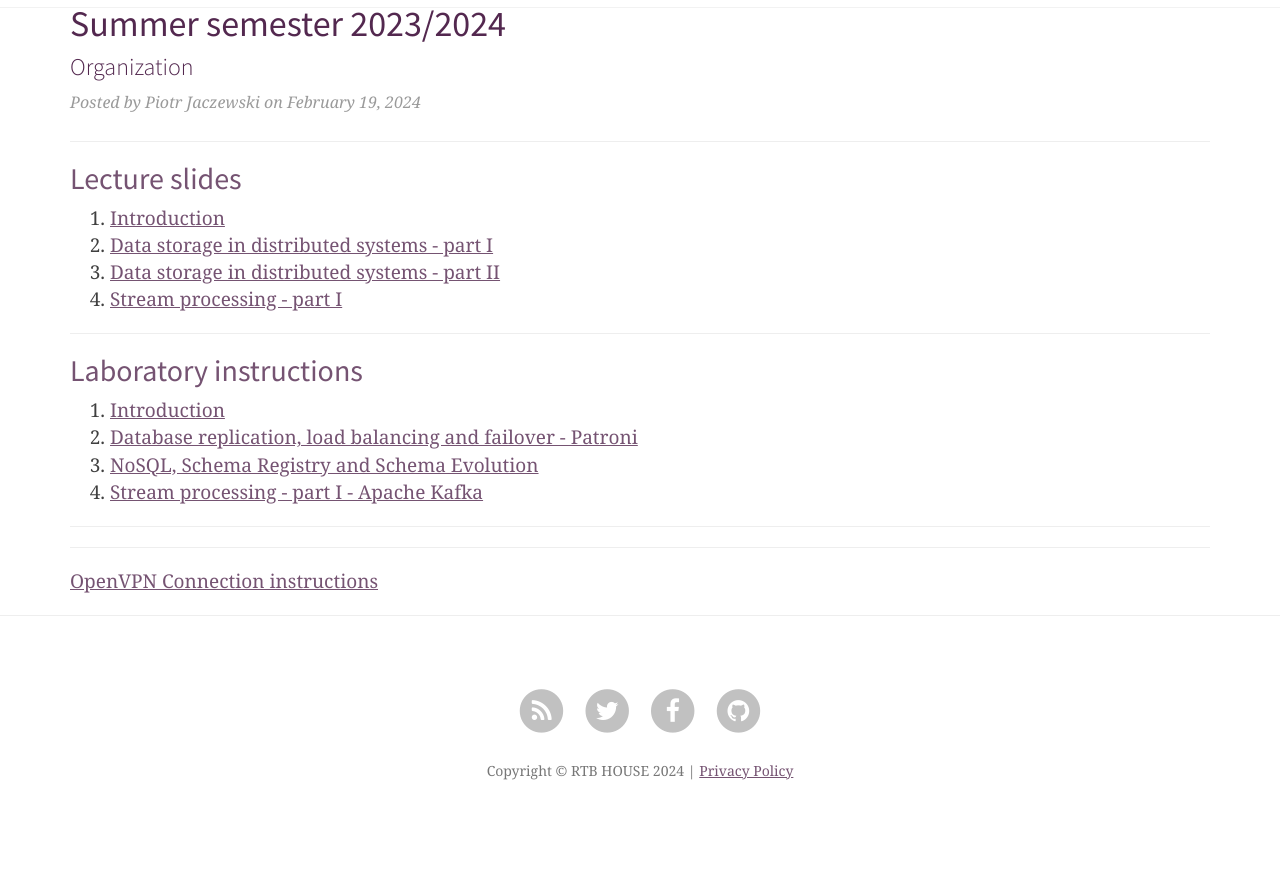
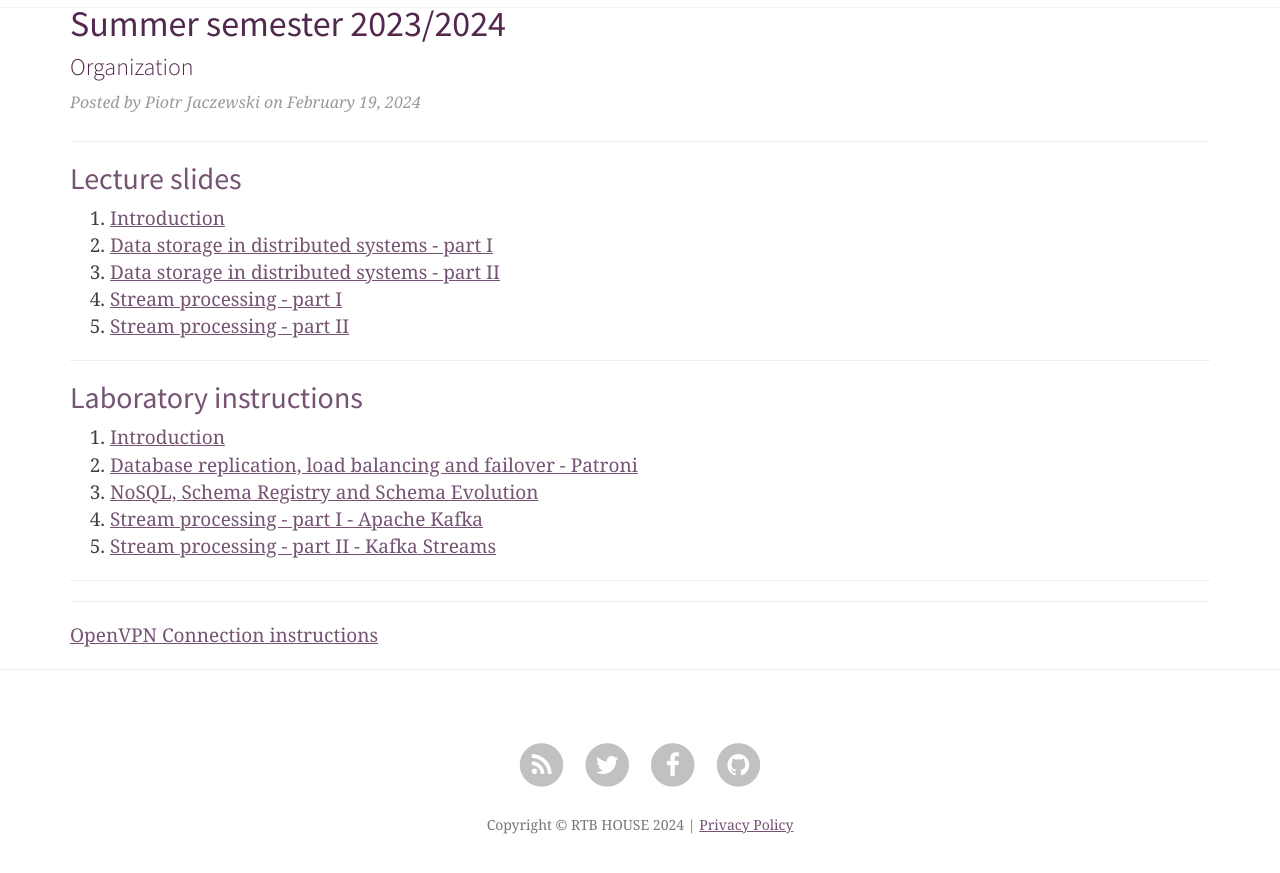
Before and after one commit to RTBHOUSE/mimuw-blog2024L, a Jekyll site: the page built from index.html, in a window 1280 px wide and 900 px high, scrolled down 660 px. Shown: the top 873 px of the window. Built offline with Jekyll 4.4.1, drawn with Linux system fonts in a browser that asks for light colours; nearby versions of some CDN libraries; the list of posts is cut into pages by our own code; before the commit the page ends 1506 px from its top, so only the background shows below that.

Commit message:
Stream processing - part II

```diff
--- a/index.html
+++ b/index.html
@@ -32,6 +32,7 @@
 		<li><a href="/slides/2.pdf">Data storage in distributed systems - part I</a>
 		<li><a href="/slides/3.pdf">Data storage in distributed systems - part II</a>
 		<li><a href="/slides/4.pdf">Stream processing - part I</a></li>
+		<li><a href="/slides/5.pdf">Stream processing - part II</a></li>
 	</ol>
 </div>
 
@@ -54,6 +55,10 @@
 		<li>
 			<a href="https://github.com/RTBHOUSE/mimuw-lab2024L/tree/main/lab04">Stream processing - part I - Apache Kafka</a>
 		</li>
+		<li>
+			<a href="https://github.com/RTBHOUSE/mimuw-lab2024L/tree/main/lab05">Stream processing - part II - Kafka Streams</a>
+		</li>
+
 
 	</ol>
 
```
Also changed, not shown: 1 other file.
